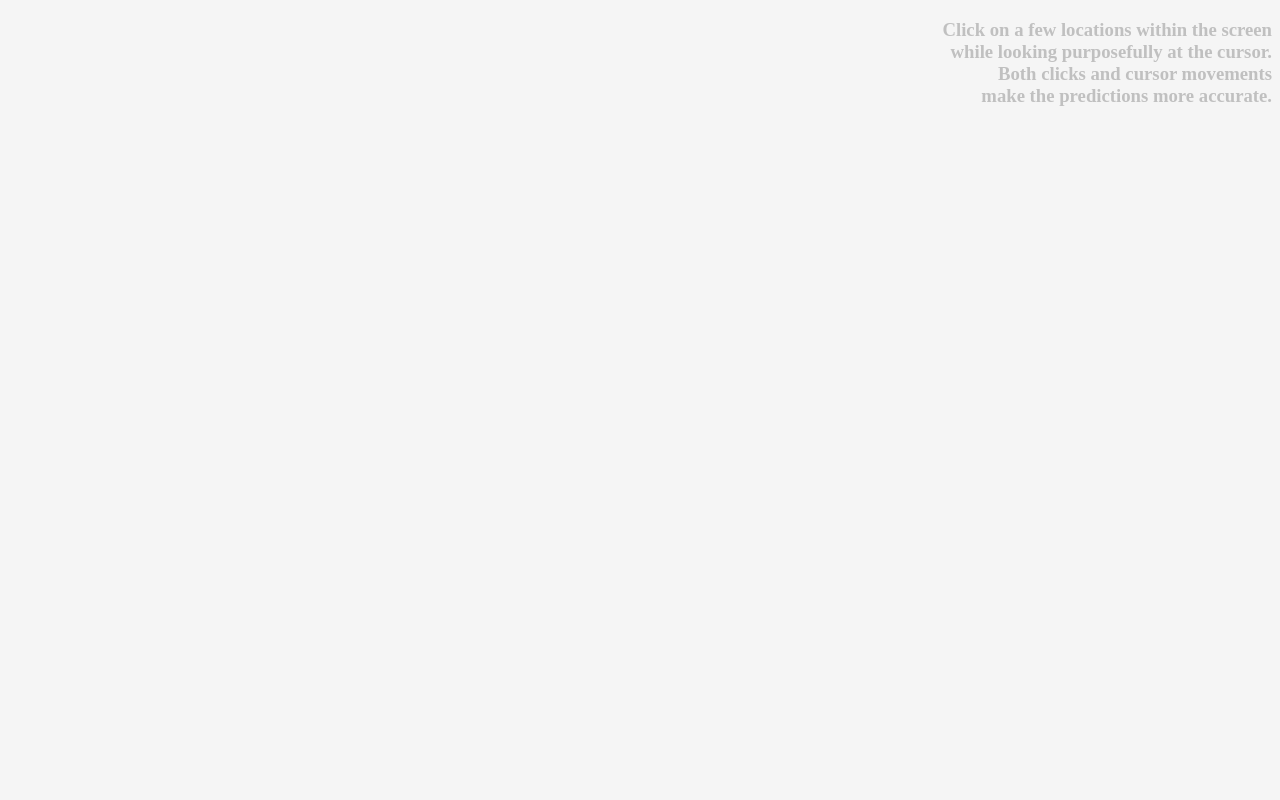
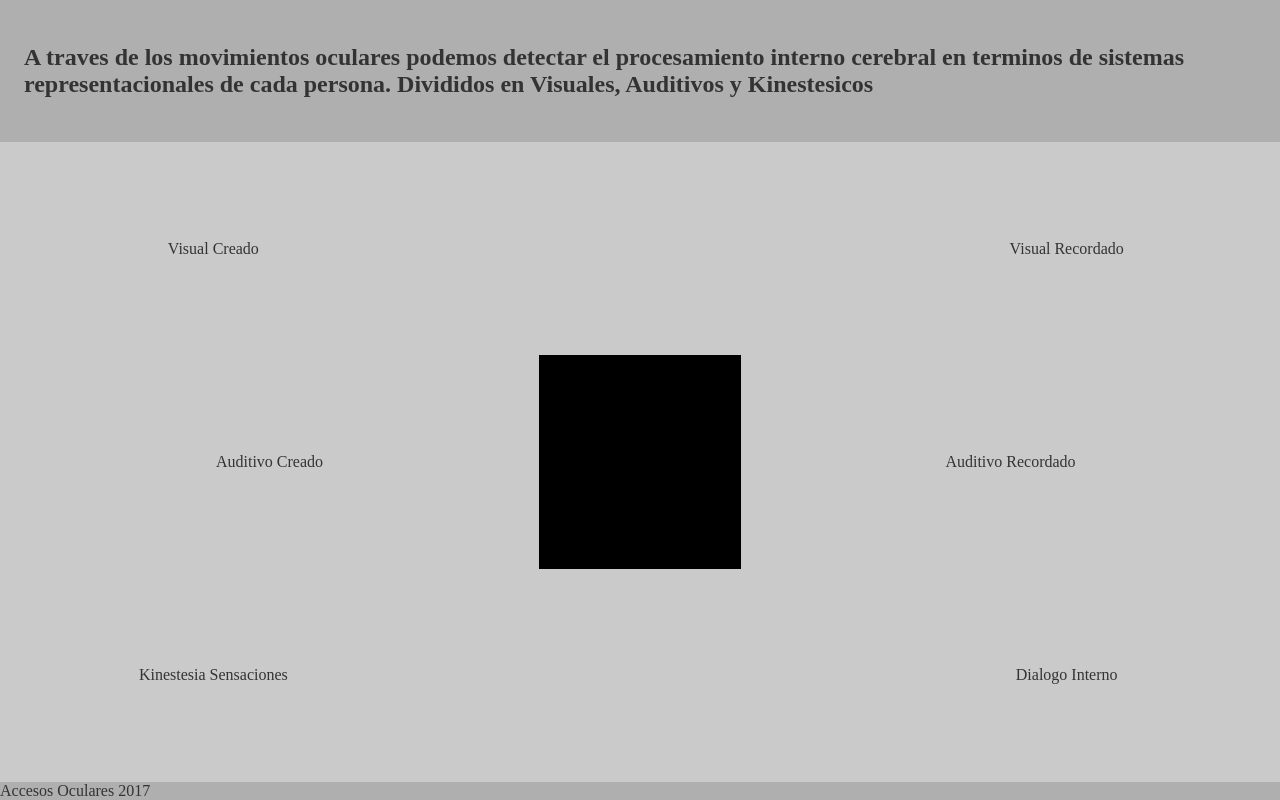
Before and after one commit to asael2/accesos-oculares, a plain HTML site: page eyes.html in a window 1280 px wide. Drawn offline with nearby package versions, Linux system fonts and the light colour scheme; a script that the page names is missing.

Commit message:
good morning

```diff
--- a/eyes.html
+++ b/eyes.html
@@ -7,30 +7,166 @@
             color: #333333;
             background-color: whitesmoke
         }
-        #webgazerVideoFeed{
+        .aviso{ padding: 1em; }
+        #contVideo{
+            position: relative;
             border: 1px solid black;
+            text-align: center;
+            margin: 0 auto;
+            width: 200px;
+        }
+        #contVideo:after {
+          content: " ";
+          display: table;
+          clear: both;
+        }
+        .container{
+          position: absolute;
+          top: 0;
+          left: 0;
+          width: 100%;
+          height: 100vh;
+      }
+        .container {
+          display: -webkit-box;
+          display: -moz-box;
+          display: -ms-flexbox;
+          display: -o-flexbox;
+          display: -webkit-flex;
+          display: flex;
+          background-color: #afafaf;
+          -webkit-flex-direction: column;
+          -moz-flex-direction: column;
+          -ms-flex-direction: column;
+          -o-flex-direction: column;
+          flex-direction: column;
+      }
+        .row{
+          background-color: #e5e5e5;
+          -webkit-flex: 5;
+          -moz-flex: 5;
+          -ms-flex: 5;
+          -o-flex: 5;
+          flex: 5;
+          display: -webkit-box;
+          display: -moz-box;
+          display: -ms-flexbox;
+          display: -webkit-flex;
+          display: flex;
+          -webkit-flex-direction: row;
+          -moz-flex-direction: row;
+          -ms-flex-direction: row;
+          -o-flex-direction: row;
+          flex-direction: row;
+          }
+        .square{
+          background-color: #cacaca;
+          -webkit-flex: 4;
+          -moz-flex: 4;
+          -ms-flex: 4;
+          -o-flex: 4;
+          flex: 4;
+          display: -webkit-box;
+          display: -moz-box;
+          display: -ms-flexbox;
+          display: -webkit-flex;
+          display: flex;
+          text-align: center;
+          -webkit-justify-content: center;
+          -moz-justify-content: center;
+          -ms-justify-content: center;
+          -o-justify-content: center;
+          justify-content: center;
+          -webkit-flex-flow: column wrap;
+          -moz-flex-flow: column wrap;
+          -ms-flex-flow: column wrap;
+          -o-flex-flow: column wrap;
+          flex-flow: column wrap;
+      }
+      .vidSquare{
+        background: black;
       }
     </style>
+  <script src="https://code.jquery.com/jquery-1.10.2.js"></script>
 
 </head>
 <body>
-    <div id="mydiv">
-        <h3 style="color:#C0C0C0" align="right">
-            Click on a few locations within the screen<br>
-            while looking purposefully at the cursor.<br>
-            Both clicks and cursor movements<br>
-            make the predictions more accurate.
-        </h3>
+
+<div class="elcontainer">
+    <div class="container">
+      <header><h2 class="aviso">A traves de los movimientos oculares podemos detectar el procesamiento interno cerebral en terminos de sistemas representacionales de cada persona. Divididos en Visuales, Auditivos y Kinestesicos</h2></header>
+      <div class="row">
+        <div class="square VC">Visual Creado</div>
+        <div class="square"></div>
+        <div class="square VR">Visual Recordado</div>
+      </div>
+      <div class="row">
+        <div class="square AC">Auditivo Creado</div>
+        <div class="vidSquare">
+            <div id="contVideo"></div>
+        </div>
+        <div class="square AR">Auditivo Recordado</div>
+      </div>
+      <div class="row">
+        <div class="square KI">Kinestesia Sensaciones</div>
+        <div class="square"></div>
+        <div class="square DI">Dialogo Interno</div>
+      </div>
+      <footer>Accesos Oculares 2017</footer>
     </div>
 
+
+</div>
+
+
 <script src="build/webgazer.js"></script>
+
 <script>
-    window.onload = function() {
+   // window.onload = function() {
+    $(function() {
+        var altoCanal = window.innerHeight / 3;
+        var mitad =  window.innerWidth / 2;
+
+        var visual = altoCanal;
+        var auditivo = altoCanal * 2;
+        var kinestesico = altoCanal * 3;
+
+
+        alert("Calibra con el mouse");
+
+        var blink = function(pos){
+            $("."+pos).css('color','red')
+        }
+        var noblink = function(){
+            $(".square").css('color','black')
+        }
+
+
+        var ubicar = function(xpos, ypos){
+            console.log(xpos+" : : "+ypos)
+            if ( xpos > mitad ){
+                //console.log("> Derecha");
+/*                ypos <= visual ? console.log("Visual Recordado"): "";
+                ypos <= auditivo ? console.log("Auditivo Recordado"): "";
+                ypos <= kinestesico ? console.log("Dialogo Interno"): "";*/
+                ypos <= visual ? blink("VR") : noblink();
+                ypos <= auditivo ? blink("AR") : noblink();
+                ypos <= kinestesico ? blink("DI") : noblink();
+
+            }else if(xpos < mitad){
+                //console.log("< Izquierda");
+                ypos <= visual ? blink("VC") : noblink();
+                ypos <= auditivo ? blink("AC") : noblink();
+                ypos <= kinestesico ? blink("KI") : noblink();
+
+            }
+
+        }
+
         //webgazer.setRegression('ridge') /* currently must set regression and tracker */
         //.setTracker('clmtrackr')
         webgazer.setGazeListener(function(data, clock) {
-                data == null ? console.log(data):console.log(data.x);
-                data == null ? console.log(data):console.log(data.x);
+        data == null ? console.log(data):ubicar(data.x, data.y);
         /* data is an object containing an x and y key which are the x and
         y prediction coordinates (no bounds limiting) */
         //console.log(clock); /* elapsed time in milliseconds since webgazer.begin() was called */
@@ -38,34 +174,39 @@
         .begin()
         .showPredictionPoints(true); /* shows a square every 100 milliseconds where current prediction is */
 
-        var width = 640;
-        var height = 480;
-        var topDist = '10px';
-        var leftDist = '400pxpx';
+        var width = 200;
+        var height = 150;
+        var topDist = '0px';
+        var leftDist = 0;
 
         var setup = function() {
+
+            var contVideo = document.getElementById('contVideo');
             var video = document.getElementById('webgazerVideoFeed');
+            var overlay = document.createElement('canvas');
+
             video.style.display = 'block';
             video.style.position = 'absolute';
             video.style.top = topDist;
             video.style.left = leftDist;
             video.width = width;
             video.height = height;
-            video.style.margin = '0px';
 
             webgazer.params.imgWidth = width;
             webgazer.params.imgHeight = height;
 
-            var overlay = document.createElement('canvas');
             overlay.id = 'overlay';
             overlay.style.position = 'absolute';
             overlay.width = width;
+            overlay.style.display = 'block';
+
             overlay.height = height;
             overlay.style.top = topDist;
             overlay.style.left = leftDist;
-            overlay.style.margin = '0px';
 
-            document.body.appendChild(overlay);
+            contVideo.appendChild(video);
+            contVideo.appendChild(overlay);
+
 
             var cl = webgazer.getTracker().clm;
 
@@ -87,7 +228,7 @@
             }
         }
         setTimeout(checkIfReady,100);
-    };
+    });
 
 
     window.onbeforeunload = function() {
```
Lines whose indentation alone changed are shown as unchanged.
